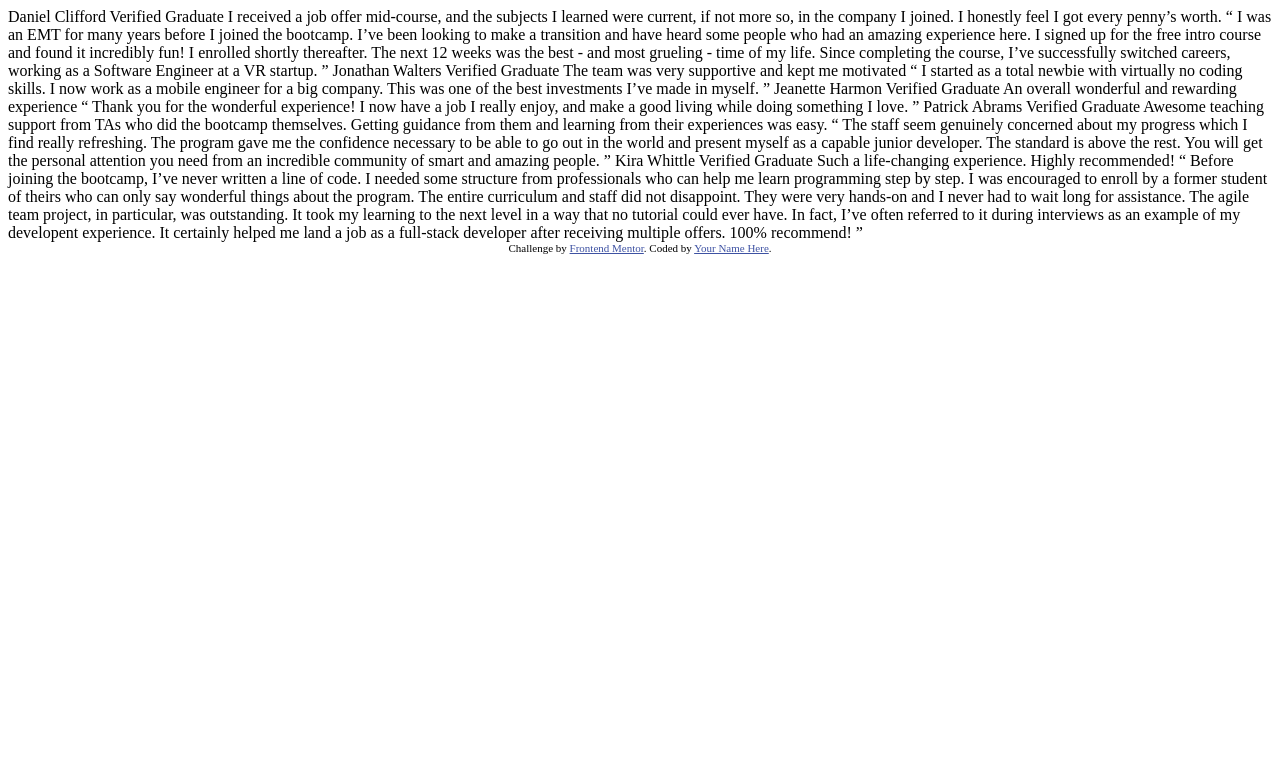
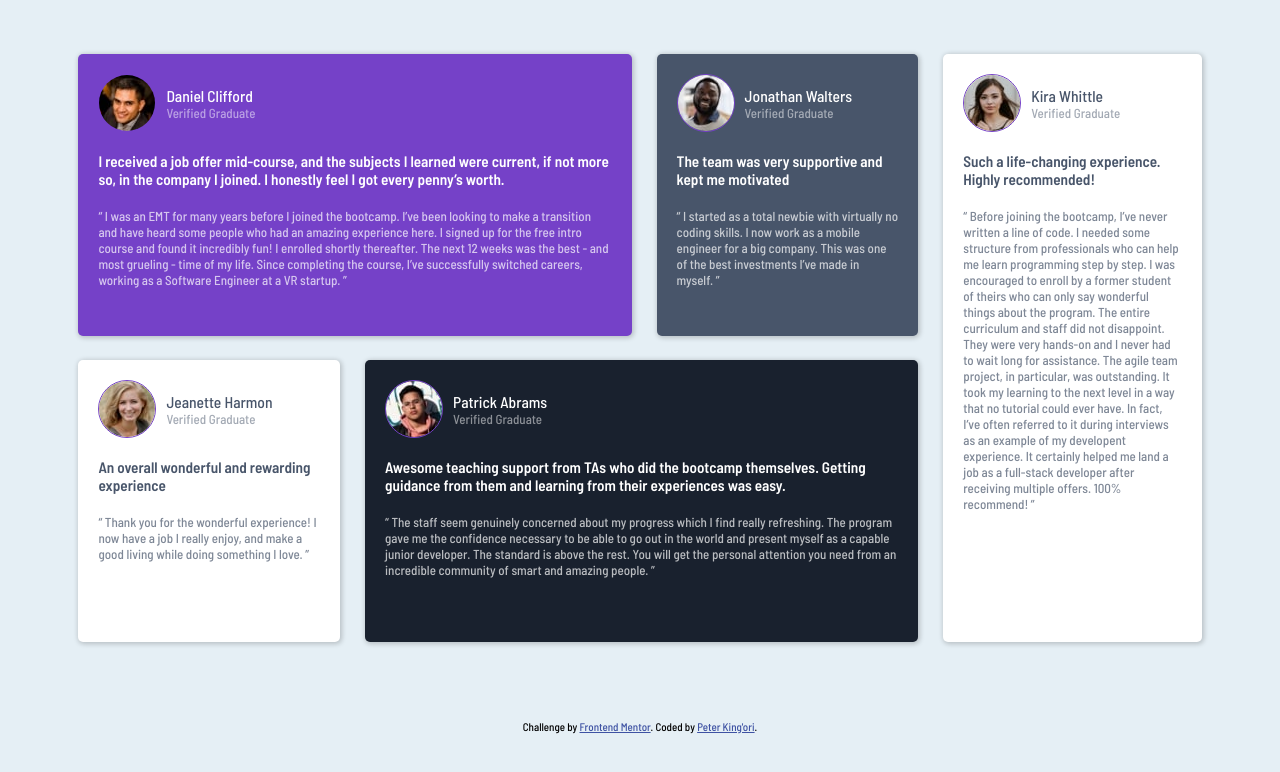
Before and after one commit to PeterKingori/Frontend-Mentor-Testimonials-grid-section, a plain HTML site: page index.html in a window 1280 px wide. Drawn offline with Linux system fonts and the light colour scheme.

Commit message:
Complete project

```diff
--- a/index.html
+++ b/index.html
@@ -5,70 +5,105 @@
     <meta charset="UTF-8">
     <meta name="viewport" content="width=device-width, initial-scale=1.0">
     <!-- displays site properly based on user's device -->
-
     <link rel="icon" type="image/png" sizes="32x32" href="./images/favicon-32x32.png">
-
+    <link rel="stylesheet" href="styles.css">
     <title>Frontend Mentor | Testimonials Grid</title>
-    <link rel="stylesheet" href="styles.css">
   </head>
 
   <body>
-    Daniel Clifford
-    Verified Graduate
+    <main class="container">
+      <div class="testimonial-grid-container">
+        <div class="main-left-section">
+          <div class="top-section">
+            <div class="testimonial-1 grid-item">
+              <div class="student">
+                <img src="./images/image-daniel.jpg" alt="Daniel profile picture">
+                <div class="student-details">
+                  <p class="name">Daniel Clifford</p>
+                  <p class="graduate">Verified Graduate</p>
+                </div>
+              </div>
+              <h3>I received a job offer mid-course, and the subjects I learned were current, if not more so, in the
+                company I joined. I honestly feel I got every penny’s worth.</h3>
+              <p class="review">“ I was an EMT for many years before I joined the bootcamp. I’ve been looking to make a
+                transition and
+                have heard some people who had an amazing experience here. I signed up for the free intro course and
+                found it incredibly fun! I enrolled shortly thereafter. The next 12 weeks was the best - and most
+                grueling - time of my life. Since completing the course, I’ve successfully switched careers, working as
+                a Software Engineer at a VR startup. ”</p>
+            </div>
+            <div class="testimonial-2 grid-item">
+              <div class="student">
+                <img src="./images/image-jonathan.jpg" alt="Jonathan profile picture">
+                <div class="student-details">
+                  <p class="name">Jonathan Walters</p>
+                  <p class="graduate">Verified Graduate</p>
+                </div>
+              </div>
+              <h3>The team was very supportive and kept me motivated</h3>
+              <p class="review">“ I started as a total newbie with virtually no coding skills. I now work as a mobile
+                engineer for a
+                big
+                company. This was one of the best investments I’ve made in myself. ”</p>
+            </div>
+          </div>
+          <div class="bottom-section">
+            <div class="testimonial-3 grid-item">
+              <div class="student">
+                <img src="./images/image-jeanette.jpg" alt="Jeanette profile picture">
+                <div class="student-details">
+                  <p class="name">Jeanette Harmon</p>
+                  <p class="graduate">Verified Graduate</p>
+                </div>
+              </div>
+              <h3>An overall wonderful and rewarding experience</h3>
+              <p class="review">“ Thank you for the wonderful experience! I now have a job I really enjoy, and make a
+                good living while
+                doing something I love. ”</p>
+            </div>
+            <div class="testimonial-4 grid-item">
+              <div class="student">
+                <img src="./images/image-patrick.jpg" alt="Patrick profile picture">
+                <div class="student-details">
+                  <p class="name">Patrick Abrams</p>
+                  <p class="graduate">Verified Graduate</p>
+                </div>
+              </div>
+              <h3>Awesome teaching support from TAs who did the bootcamp themselves. Getting guidance from them and
+                learning from their experiences was easy.</h3>
+              <p class="review">“ The staff seem genuinely concerned about my progress which I find really refreshing.
+                The program gave
+                me the confidence necessary to be able to go out in the world and present myself as a capable junior
+                developer. The standard is above the rest. You will get the personal attention you need from an
+                incredible community of smart and amazing people. ”</p>
+            </div>
+          </div>
+        </div>
 
-    I received a job offer mid-course, and the subjects I learned were current, if not more so,
-    in the company I joined. I honestly feel I got every penny’s worth.
-
-    “ I was an EMT for many years before I joined the bootcamp. I’ve been looking to make a
-    transition and have heard some people who had an amazing experience here. I signed up
-    for the free intro course and found it incredibly fun! I enrolled shortly thereafter.
-    The next 12 weeks was the best - and most grueling - time of my life. Since completing
-    the course, I’ve successfully switched careers, working as a Software Engineer at a VR startup. ”
-
-    Jonathan Walters
-    Verified Graduate
-
-    The team was very supportive and kept me motivated
-
-    “ I started as a total newbie with virtually no coding skills. I now work as a mobile engineer
-    for a big company. This was one of the best investments I’ve made in myself. ”
-
-    Jeanette Harmon
-    Verified Graduate
-
-    An overall wonderful and rewarding experience
-
-    “ Thank you for the wonderful experience! I now have a job I really enjoy, and make a good living
-    while doing something I love. ”
-
-    Patrick Abrams
-    Verified Graduate
-
-    Awesome teaching support from TAs who did the bootcamp themselves. Getting guidance from them and
-    learning from their experiences was easy.
-
-    “ The staff seem genuinely concerned about my progress which I find really refreshing. The program
-    gave me the confidence necessary to be able to go out in the world and present myself as a capable
-    junior developer. The standard is above the rest. You will get the personal attention you need from
-    an incredible community of smart and amazing people. ”
-
-    Kira Whittle
-    Verified Graduate
-
-    Such a life-changing experience. Highly recommended!
-
-    “ Before joining the bootcamp, I’ve never written a line of code. I needed some structure from
-    professionals who can help me learn programming step by step. I was encouraged to enroll by a former
-    student of theirs who can only say wonderful things about the program. The entire curriculum and staff
-    did not disappoint. They were very hands-on and I never had to wait long for assistance. The agile team
-    project, in particular, was outstanding. It took my learning to the next level in a way that no tutorial
-    could ever have. In fact, I’ve often referred to it during interviews as an example of my developent
-    experience. It certainly helped me land a job as a full-stack developer after receiving multiple offers.
-    100% recommend! ”
-
+        <div class="testimonial-5 grid-item">
+          <div class="student">
+            <img src="./images/image-kira.jpg" alt="Kira profile picture">
+            <div class="student-details">
+              <p class="name">Kira Whittle</p>
+              <p class="graduate">Verified Graduate</p>
+            </div>
+          </div>
+          <h3>Such a life-changing experience. Highly recommended!</h3>
+          <p class="review">“ Before joining the bootcamp, I’ve never written a line of code. I needed some structure
+            from
+            professionals
+            who can help me learn programming step by step. I was encouraged to enroll by a former student of theirs who
+            can only say wonderful things about the program. The entire curriculum and staff did not disappoint. They
+            were very hands-on and I never had to wait long for assistance. The agile team project, in particular, was
+            outstanding. It took my learning to the next level in a way that no tutorial could ever have. In fact, I’ve
+            often referred to it during interviews as an example of my developent experience. It certainly helped me
+            land a job as a full-stack developer after receiving multiple offers. 100% recommend! ”</p>
+        </div>
+      </div>
+    </main>
     <div class="attribution">
       Challenge by <a href="https://www.frontendmentor.io?ref=challenge" target="_blank">Frontend Mentor</a>.
-      Coded by <a href="#">Your Name Here</a>.
+      Coded by <a href="#">Peter King'ori</a>.
     </div>
   </body>
 
--- a/styles.css
+++ b/styles.css
@@ -1,8 +1,131 @@
+@import url("https://fonts.googleapis.com/css2?family=Barlow+Semi+Condensed:ital,wght@0,500;0,600;1,400&display=swap");
+
+html {
+  font-size: 13px;
+}
+
+* {
+  box-sizing: border-box;
+  margin: 0;
+  padding: 0;
+}
+
+body {
+  font-family: "Barlow Semi Condensed", sans-serif;
+  background-color: #e5eff5;
+}
+
+.testimonial-grid-container {
+  padding: 5% 3%;
+}
+
+.testimonial-1 {
+  background-color: #7541c8;
+  color: #fff;
+}
+
+.testimonial-2 {
+  background-color: #48556a;
+  color: #fff;
+}
+
+.testimonial-3,
+.testimonial-5 {
+  background-color: #fff;
+  color: #48556a;
+}
+
+.testimonial-4 {
+  background-color: #19212e;
+  color: #fff;
+}
+
+.grid-item {
+  margin-bottom: 24px;
+  padding: 20px;
+  border-radius: 5px;
+  box-shadow: 1px 1px 5px 1px rgba(0, 0, 0, 0.2);
+}
+
+.student {
+  display: flex;
+  align-items: center;
+  margin-bottom: 20px;
+}
+
+.student img {
+  border-radius: 50%;
+  margin-right: 10px;
+  border: 1px solid #7541c8;
+}
+
+.grid-item h3 {
+  margin-bottom: 20px;
+}
+
+.name {
+  font-size: 1.2rem;
+}
+
+.graduate {
+  opacity: 50%;
+}
+
+.review {
+  opacity: 70%;
+}
+
 .attribution {
   font-size: 11px;
   text-align: center;
+  padding: 0 0 10px 0;
 }
 
 .attribution a {
   color: hsl(228, 45%, 44%);
 }
+
+@media screen and (min-width: 576px) {
+  .container {
+    height: 90vh;
+    display: flex;
+    justify-content: center;
+    align-items: center;
+  }
+
+  .testimonial-grid-container {
+    max-width: 1200px;
+    height: 740px;
+    display: flex;
+  }
+
+  .testimonial-5 {
+    flex-basis: 23%;
+  }
+
+  .main-left-section {
+    flex-basis: 77%;
+    display: flex;
+    flex-direction: column;
+  }
+
+  .main-left-section .grid-item {
+    margin-right: 25px;
+  }
+
+  .top-section,
+  .bottom-section {
+    flex-basis: 50%;
+    display: flex;
+  }
+
+  .testimonial-1,
+  .testimonial-4 {
+    flex-basis: 68%;
+  }
+
+  .testimonial-2,
+  .testimonial-3 {
+    flex-basis: 32%;
+  }
+}
```
Also changed, not shown: 1 other file.
